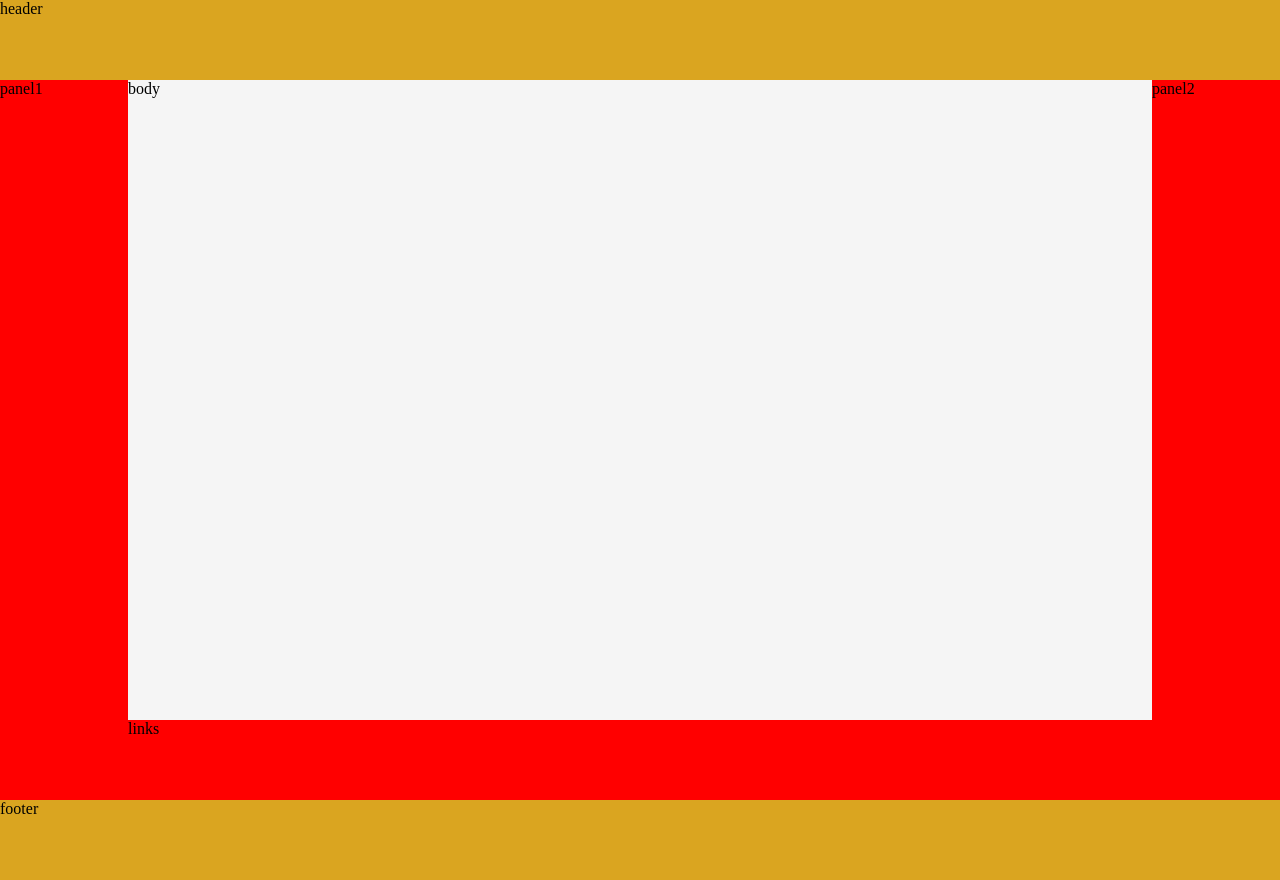
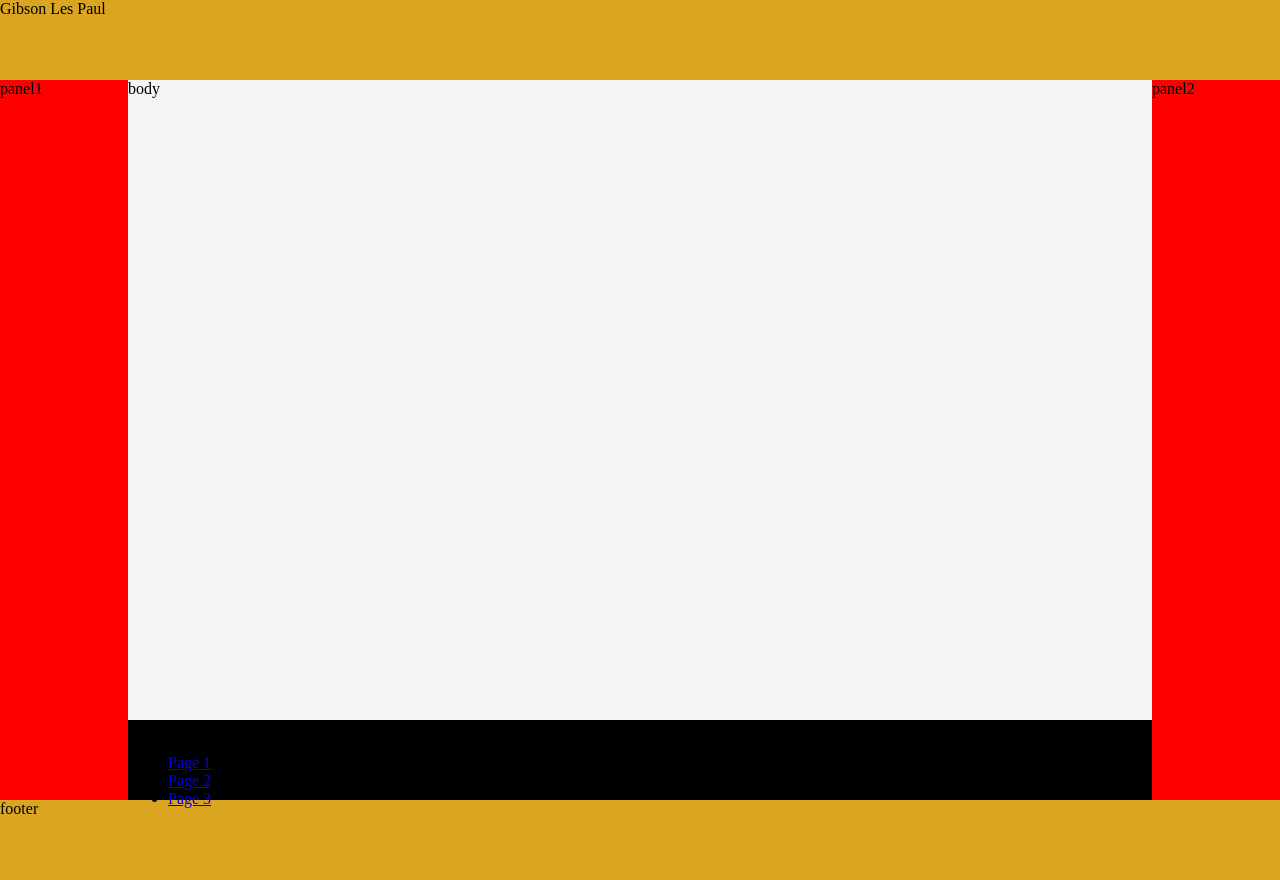
Before and after one commit to raedwald/les-paul-guitar, a plain HTML site: page index.html in a window 1280 px wide. Drawn offline with Linux system fonts and the light colour scheme.

Commit message:
added navbar

```diff
--- a/index.html
+++ b/index.html
@@ -11,11 +11,19 @@
 
 <body>
   <div id="" container"="">
-    <div id="header">header</div>
+    <div id="header">Gibson Les Paul</div>
     <div id="panel1">panel1</div>
     <div id="panel2">panel2</div>
     <div id="body">body</div>
-    <div id="links">links</div>
+    <div id="links">links
+      <nav>
+        <ul>
+          <li><a href="a">Page 1</a></li>
+          <li><a href="a">Page 2</a></li>
+          <li><a href="a">Page 3</a></li>
+        </ul>
+      </nav>
+    </div>
     <div id="footer">footer</div>
   </div>
 </body>
--- a/style.css
+++ b/style.css
@@ -37,7 +37,7 @@ body {
 }
 
 #links {
-  background-color: red;
+  background-color: black;
   height: 10vh;
   width: 80vw;
   margin-left: 10vw;
```
